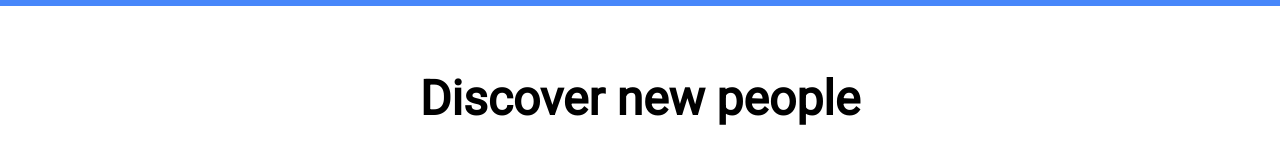
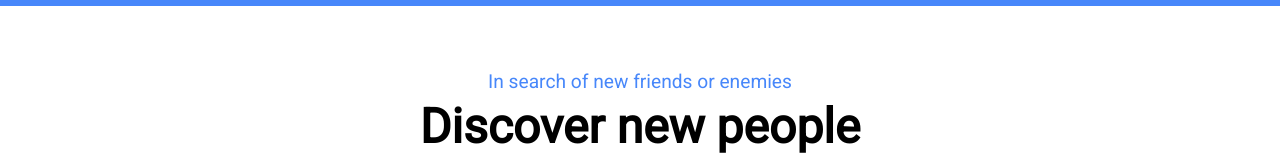
Before and after one commit to oriolraventosc/202209-w7chwe-front-oriol-raventos, a React (Create React App) app: page / in a window 1280 px wide. Shown: the part 137-297 px from the top of the page. Built offline with nearby package versions, Linux system fonts and the light colour scheme; no server answers.

Commit message:
Add subtitle to main page

```diff
--- a/src/App.css
+++ b/src/App.css
@@ -22,3 +22,9 @@ body {
   font-size: 3rem;
   font-weight: bolder;
 }
+
+.page-header__subtitle {
+  color: #4787fa;
+  font-size: 1.2rem;
+  padding-bottom: 5px;
+}
--- a/src/App.tsx
+++ b/src/App.tsx
@@ -9,6 +9,9 @@ function App() {
     <div className="App">
       <Header />
       <div className="page-header">
+        <span className="page-header__subtitle">
+          In search of new friends or enemies
+        </span>
         <span className="page-header__title">Discover new people</span>
       </div>
       <UsersList />
```
